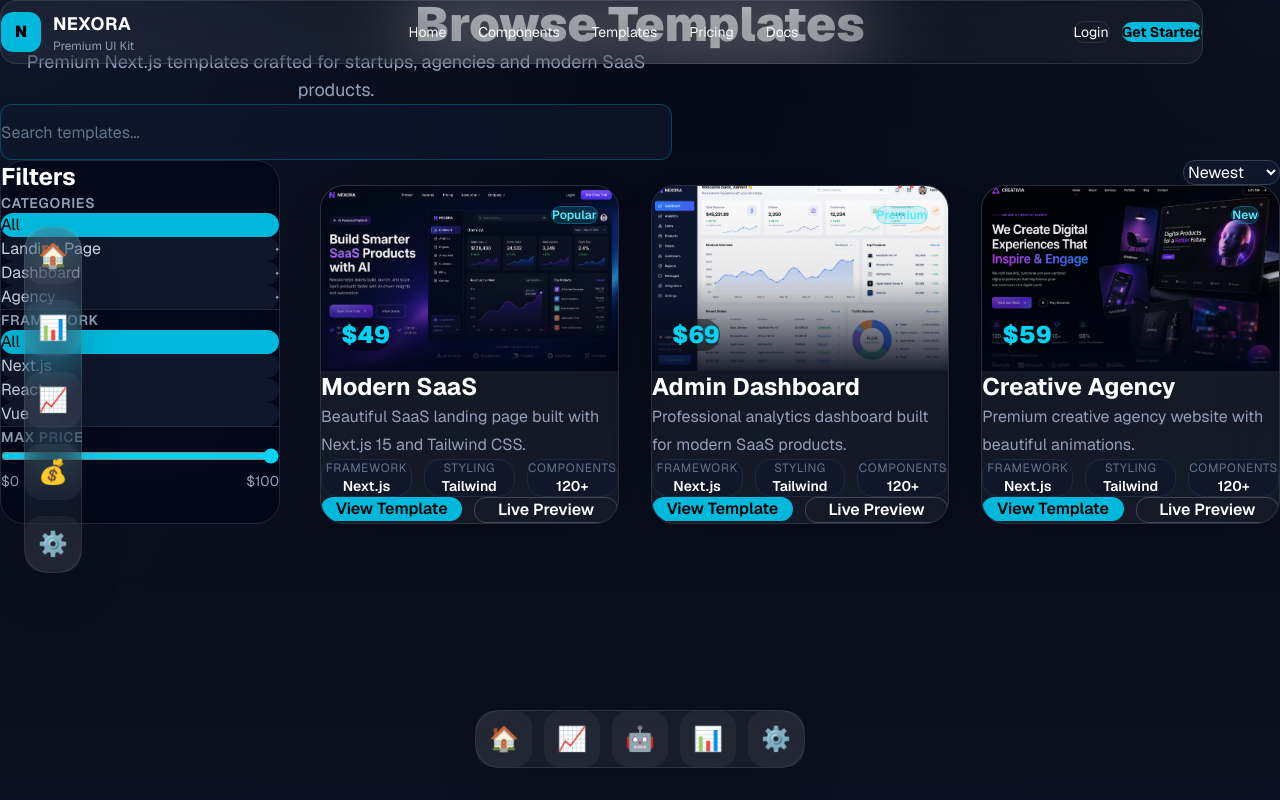
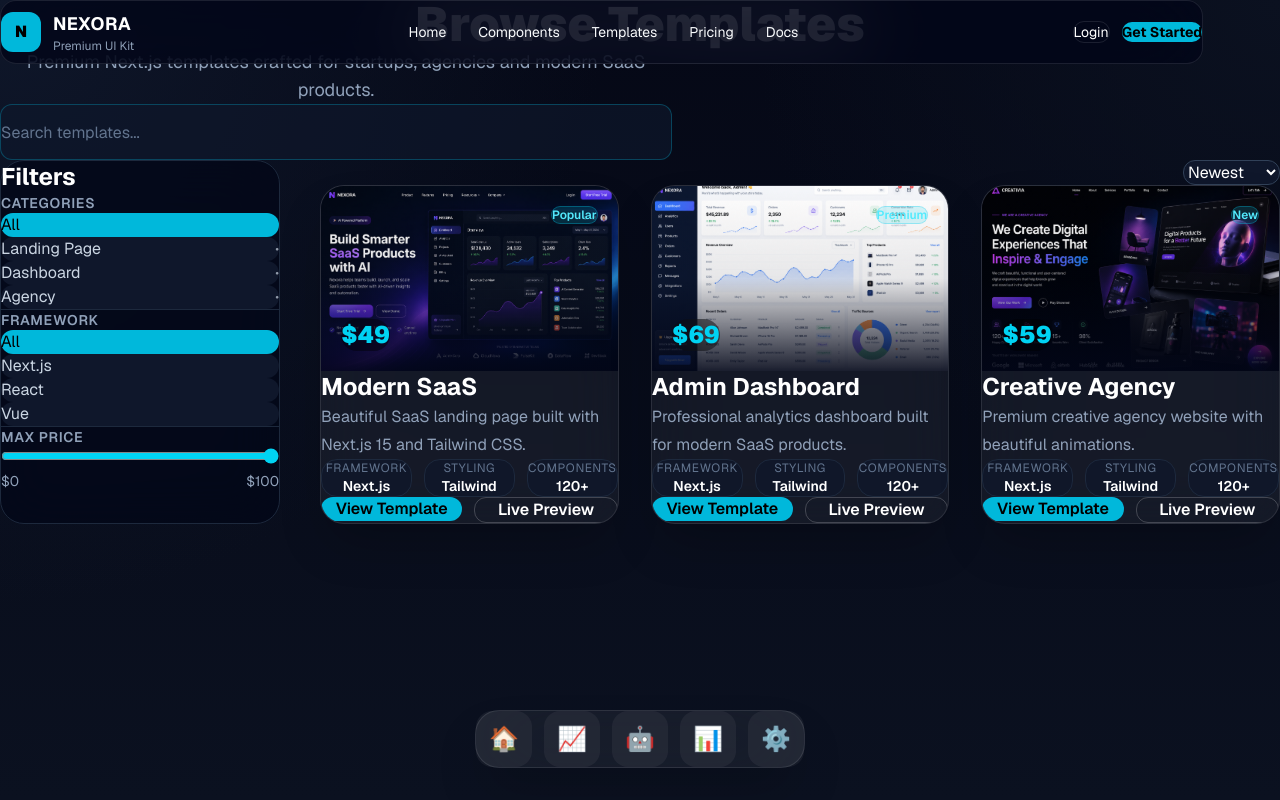
Before and after one commit to ghandon183-glitch/nexora-core, a Next.js app: page /templates in a window 1280 px wide. Built offline with nearby package versions, Linux system fonts and the light colour scheme.

Commit message:
fix overlapping sidebar, navbar transparency, and page title

```diff
--- a/app/layout.tsx
+++ b/app/layout.tsx
@@ -13,8 +13,8 @@ const geistMono = Geist_Mono({
 });
 
 export const metadata: Metadata = {
-  title: "Create Next App",
-  description: "Generated by create next app",
+  title: "Nexora Core | Premium Next.js Templates & UI Kit",
+  description: "A growing collection of premium templates, dashboards, landing pages and reusable UI components for startups, SaaS products and modern web applications.",
 };
 
 export default function RootLayout({
--- a/app/page.tsx
+++ b/app/page.tsx
@@ -1,5 +1,4 @@
 import Navbar from "@/components/navigation/navbar";
-import Sidebar from "@/components/navigation/sidebar";
 import FloatingDock from "@/components/navigation/floating-dock";
 
 import Hero from "@/components/sections/hero";
@@ -18,7 +17,6 @@ export default function Home() {
   return (
     <>
       <Navbar />
-      <Sidebar />
       <FloatingDock />
 
       <main>
--- a/app/templates/[slug]/page.tsx
+++ b/app/templates/[slug]/page.tsx
@@ -1,7 +1,6 @@
 import { notFound } from "next/navigation";
 
 import Navbar from "@/components/navigation/navbar";
-import Sidebar from "@/components/navigation/sidebar";
 import FloatingDock from "@/components/navigation/floating-dock";
 
 import Container from "@/components/ui/container";
@@ -35,7 +34,6 @@ export default async function TemplateDetailsPage({
   return (
     <>
       <Navbar />
-      <Sidebar />
       <FloatingDock />
 
       <main className="pt-28">
--- a/app/templates/page.tsx
+++ b/app/templates/page.tsx
@@ -3,7 +3,6 @@
 import { useMemo, useState } from "react";
 
 import Navbar from "@/components/navigation/navbar";
-import Sidebar from "@/components/navigation/sidebar";
 import FloatingDock from "@/components/navigation/floating-dock";
 
 import Section from "@/components/ui/section";
@@ -93,7 +92,6 @@ export default function TemplatesPage() {
   return (
     <>
       <Navbar />
-      <Sidebar />
       <FloatingDock />
 
       <Section>
--- a/components/navigation/navbar.tsx
+++ b/components/navigation/navbar.tsx
@@ -11,7 +11,7 @@ const links = [
 export default function Navbar() {
   return (
     <header className="fixed inset-x-0 top-0 z-50">
-      <div className="mx-auto mt-5 flex h-16 w-[94%] max-w-7xl items-center justify-between rounded-2xl border border-white/10 bg-white/5 px-6 backdrop-blur-2xl">
+      <div className="mx-auto mt-5 flex h-16 w-[94%] max-w-7xl items-center justify-between rounded-2xl border border-white/10 bg-slate-950/80 px-6 backdrop-blur-2xl">
 
         <div className="flex items-center gap-3">
           <div className="flex h-10 w-10 items-center justify-center rounded-xl bg-cyan-500 font-black text-black">
```
Also changed, not shown: 1 other file (tests, documents, lock files or other folders).
